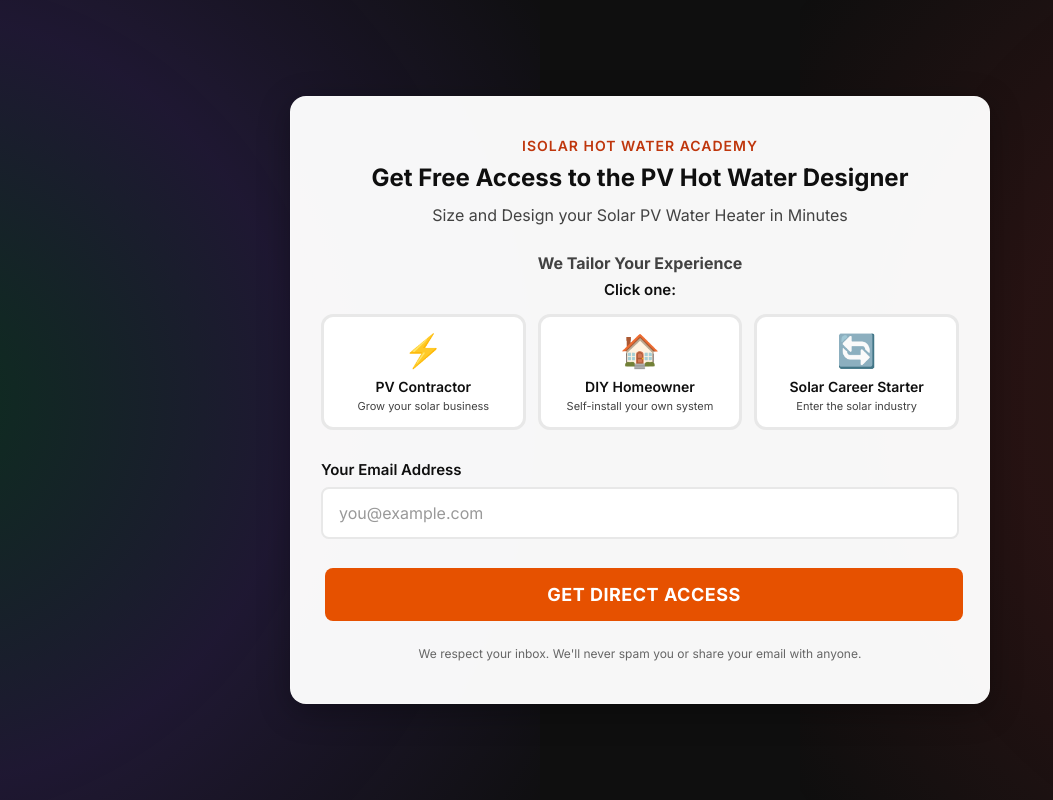
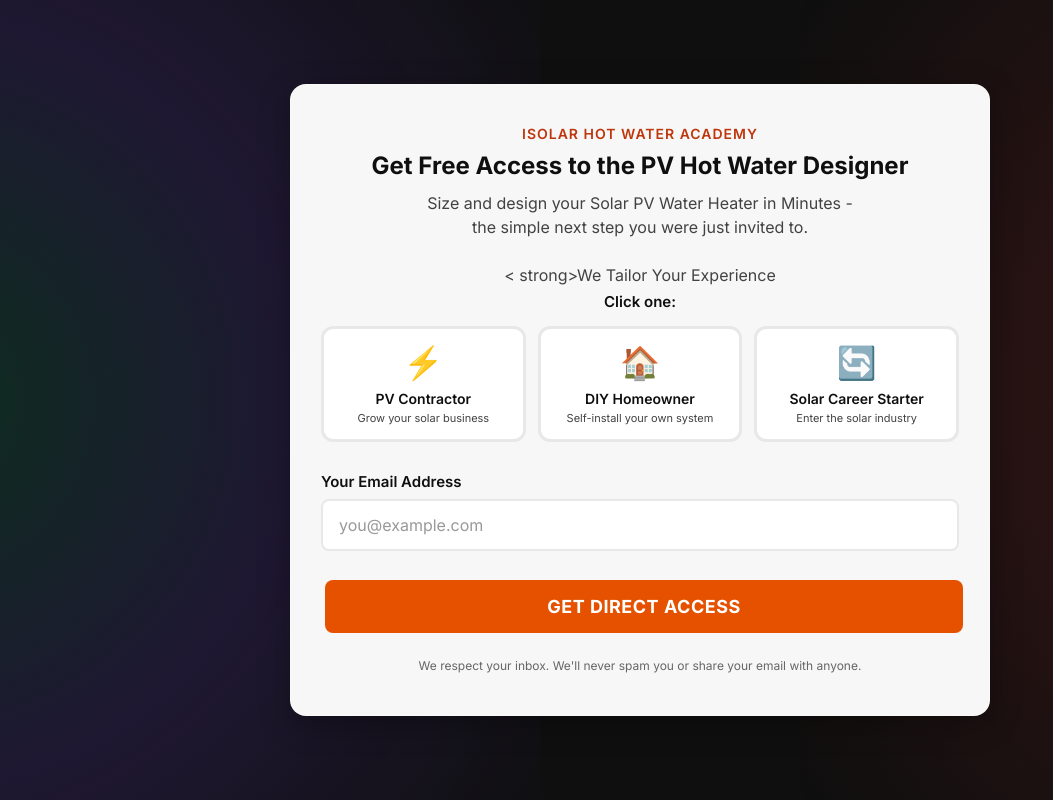
Before and after one commit to peterbiondo/solar-calculator-proxy, a plain HTML site: page opt-in-calc.html in a window 1280 px wide. Shown: the whole page, without its empty margins (0-1053 px from the left). Drawn offline with Linux system fonts and the light colour scheme.

Commit message:
Update opt-in-calc.html

```diff
--- a/opt-in-calc.html
+++ b/opt-in-calc.html
@@ -465,7 +465,11 @@
         </div>
 
         <h1>Get Free Access to the PV Hot Water Designer</h1>
-        <p class="subtitle">Size and Design your Solar PV Water Heater in Minutes<br><br><strong>We Tailor Your Experience</strong></p>
+        <p class="subtitle">
+            Size and design your Solar PV Water Heater in Minutes -<br>
+            the simple next step you were just invited to.<br><br><
+            strong>We Tailor Your Experience</strong>
+        </p>
 
         <!-- Error Message -->
         <div id="errorMessage" class="error-message"></div>
```
